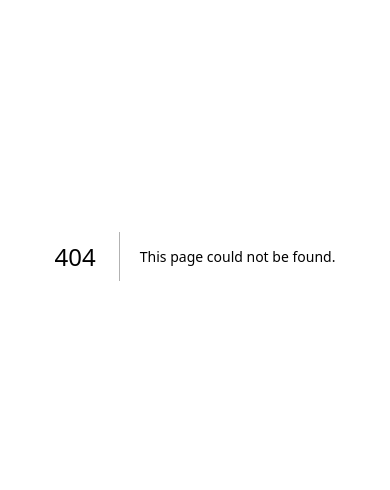
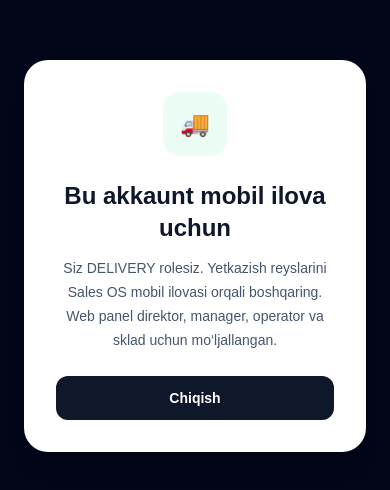
Before and after one commit to mzokirovic/sales-os-web, a Next.js app: page /driver-only in a window 390 px wide. Before the commit this address had no page. Shown: the part 166-656 px from the top of the page. Built offline with nearby package versions, Linux system fonts and the light colour scheme.

Commit message:
treat delivery users as mobile only on web

```diff
--- /dev/null
+++ b/src/app/driver-only/page.tsx
@@ -0,0 +1,41 @@
+"use client";
+
+import { useRouter } from "next/navigation";
+
+export default function DriverOnlyPage() {
+  const router = useRouter();
+
+  function logout() {
+    localStorage.removeItem("accessToken");
+    localStorage.removeItem("user");
+    router.push("/login");
+  }
+
+  return (
+    <main className="flex min-h-screen items-center justify-center bg-slate-950 p-6">
+      <section className="w-full max-w-lg rounded-3xl bg-white p-8 text-center shadow-xl">
+        <div className="mx-auto flex h-16 w-16 items-center justify-center rounded-2xl bg-emerald-50 text-2xl">
+          🚚
+        </div>
+
+        <h1 className="mt-6 text-2xl font-black text-slate-900">
+          Bu akkaunt mobil ilova uchun
+        </h1>
+
+        <p className="mt-3 text-sm leading-6 text-slate-600">
+          Siz DELIVERY rolesiz. Yetkazish reyslarini Sales OS mobil ilovasi
+          orqali boshqaring. Web panel direktor, manager, operator va sklad
+          uchun mo‘ljallangan.
+        </p>
+
+        <button
+          type="button"
+          onClick={logout}
+          className="mt-6 w-full rounded-xl bg-slate-900 px-4 py-3 text-sm font-semibold text-white transition hover:bg-slate-800"
+        >
+          Chiqish
+        </button>
+      </section>
+    </main>
+  );
+}
--- a/src/app/login/page.tsx
+++ b/src/app/login/page.tsx
@@ -1,7 +1,7 @@
-'use client';
+"use client";
 
-import { FormEvent, useState } from 'react';
-import { useRouter } from 'next/navigation';
+import { FormEvent, useState } from "react";
+import { useRouter } from "next/navigation";
 
 type LoginResponse = {
   accessToken: string;
@@ -17,24 +17,24 @@ type LoginResponse = {
 export default function LoginPage() {
   const router = useRouter();
 
-  const [phone, setPhone] = useState('+998901112233');
-  const [password, setPassword] = useState('123456');
-  const [error, setError] = useState('');
+  const [phone, setPhone] = useState("+998901112233");
+  const [password, setPassword] = useState("123456");
+  const [error, setError] = useState("");
   const [isLoading, setIsLoading] = useState(false);
 
   async function handleSubmit(event: FormEvent<HTMLFormElement>) {
     event.preventDefault();
 
-    setError('');
+    setError("");
     setIsLoading(true);
 
     try {
       const apiUrl = process.env.NEXT_PUBLIC_API_URL;
 
       const response = await fetch(`${apiUrl}/auth/login`, {
-        method: 'POST',
+        method: "POST",
         headers: {
-          'Content-Type': 'application/json',
+          "Content-Type": "application/json",
         },
         body: JSON.stringify({
           phone,
@@ -43,17 +43,22 @@ export default function LoginPage() {
       });
 
       if (!response.ok) {
-        throw new Error('Telefon yoki parol noto‘g‘ri');
+        throw new Error("Telefon yoki parol noto‘g‘ri");
       }
 
       const data = (await response.json()) as LoginResponse;
 
-      localStorage.setItem('accessToken', data.accessToken);
-      localStorage.setItem('user', JSON.stringify(data.user));
+      localStorage.setItem("accessToken", data.accessToken);
+      localStorage.setItem("user", JSON.stringify(data.user));
 
-      router.push('/dashboard');
+      if (data.user.role === "DELIVERY") {
+        router.push("/driver-only");
+        return;
+      }
+
+      router.push("/dashboard");
     } catch (err) {
-      setError(err instanceof Error ? err.message : 'Login xatosi');
+      setError(err instanceof Error ? err.message : "Login xatosi");
     } finally {
       setIsLoading(false);
     }
@@ -109,7 +114,7 @@ export default function LoginPage() {
             disabled={isLoading}
             className="w-full rounded-xl bg-slate-900 px-4 py-3 font-semibold text-white transition hover:bg-slate-800 disabled:cursor-not-allowed disabled:opacity-60"
           >
-            {isLoading ? 'Kirilmoqda...' : 'Kirish'}
+            {isLoading ? "Kirilmoqda..." : "Kirish"}
           </button>
         </form>
       </div>
--- a/src/components/app-shell.tsx
+++ b/src/components/app-shell.tsx
@@ -86,7 +86,7 @@ export function AppShell({ children }: { children: ReactNode }) {
 
     const savedSidebarState = localStorage.getItem(SIDEBAR_STORAGE_KEY);
     setIsSidebarCollapsed(savedSidebarState === "true");
-  }, [router]);
+  }, [pathname, router]);
 
   function logout() {
     localStorage.removeItem("accessToken");
```
